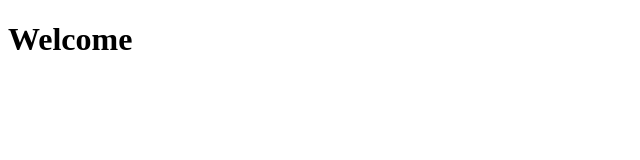
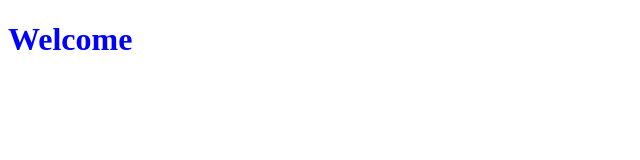
Before and after one commit to SanyuktaKulkarni5902/CollaborativeProject, a plain HTML site: page index.html in a window 1280 px wide. Shown: the whole page, without its empty margins (0-640 px from the left). Drawn offline with Linux system fonts and the light colour scheme.

Commit message:
added style.css and modifies index.html

```diff
--- a/index.html
+++ b/index.html
@@ -4,8 +4,9 @@
     <meta charset="UTF-8">
     <meta name="viewport" content="width=device-width, initial-scale=1.0">
     <title>git and github</title>
+    <link rel="stylesheet" href="styles.css">
 </head>
 <body>
-    <h1>Welcome</h1>
+    <h1 class="new">Welcome</h1>
 </body>
 </html>
--- /dev/null
+++ b/styles.css
@@ -0,0 +1,3 @@
+.new{
+    color:blue;
+}
```
